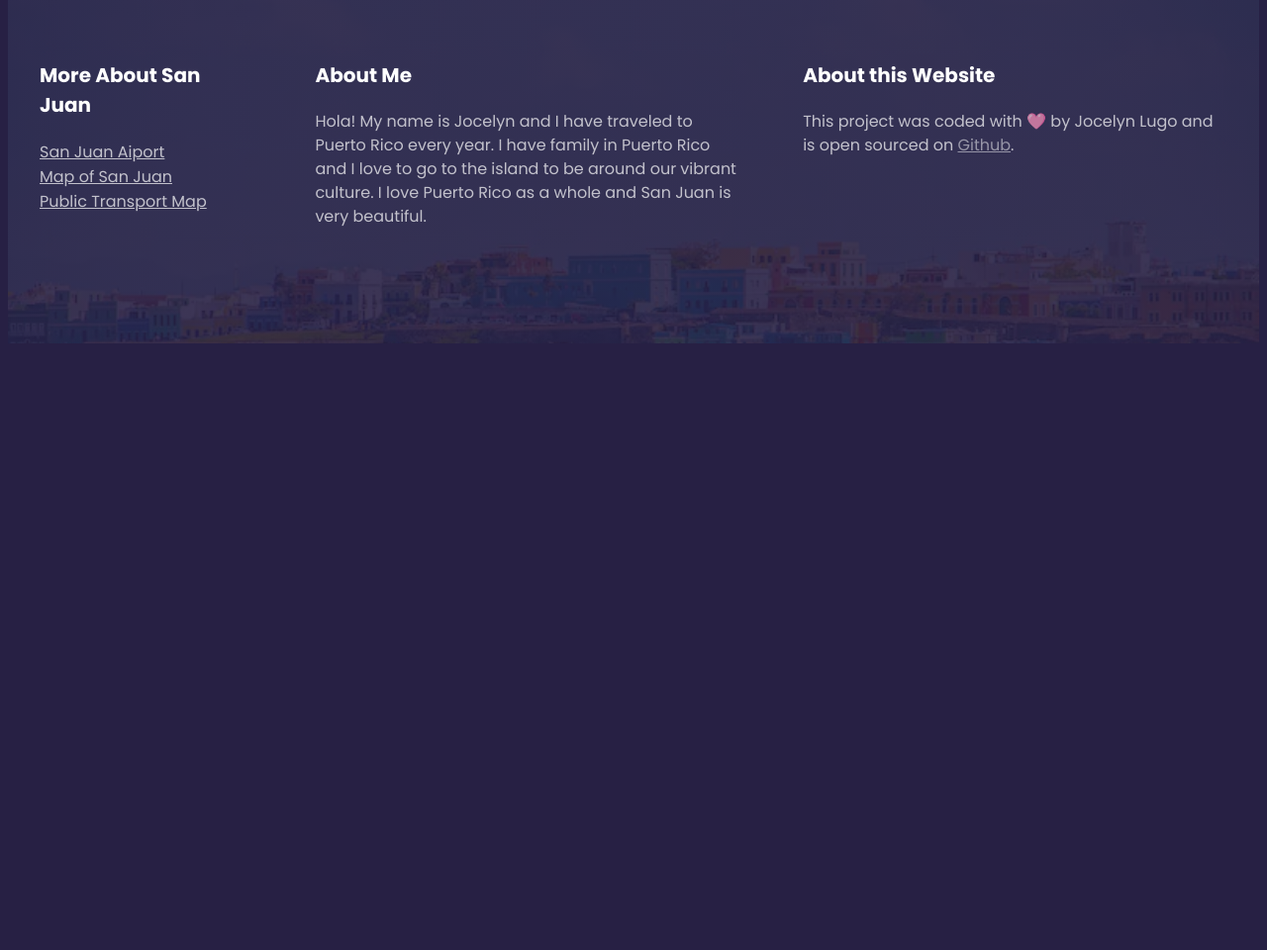
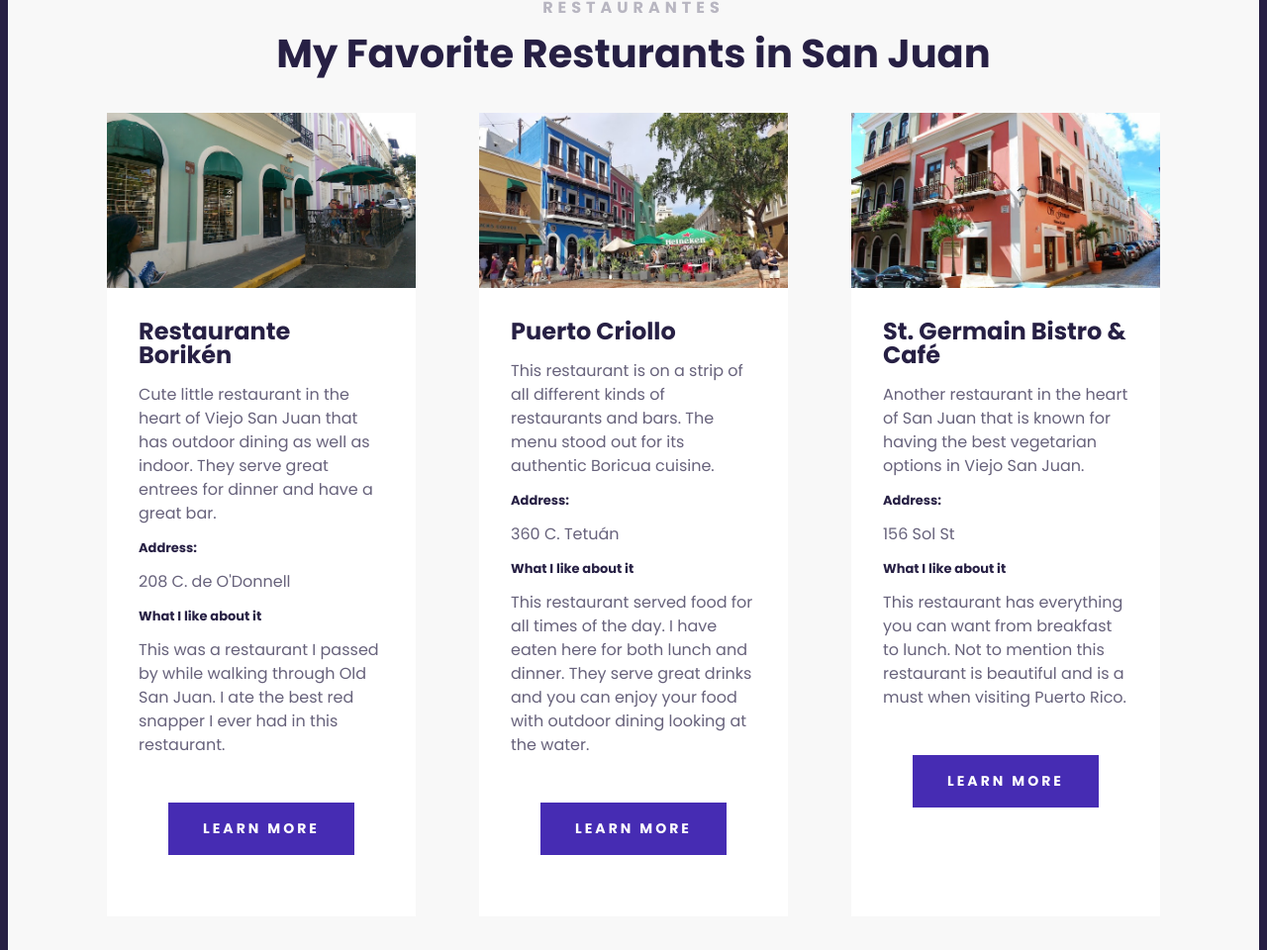
Before and after one commit to jocelynlugo/prtravelproject, a plain HTML site: page index.html in a window 1280 px wide. Shown: the part 1580-2540 px from the top of the page at 99% size. Before the commit the page ends 1935 px from the top, so only its background shows below. Drawn offline with Linux system fonts and the light colour scheme; a web font is replaced by a local one.

Commit message:
added card layout

```diff
--- a/index.html
+++ b/index.html
@@ -21,7 +21,7 @@
         <a href="#more">Learn More</a>
       </header>
       <main>
-        <section class="grid grid-2-columns">
+        <section class="grid grid-2-columns primary">
           <div>
             <img
               src="images/viejo-san-juan.jpg"
@@ -44,6 +44,112 @@
               Caribbean and is the second oldest European-founded city in the
               Americas.
             </p>
+          </div>
+        </section>
+        <section class="secondary">
+          <h3 class="text-center">Restaurantes</h3>
+          <h2 class="text-center">My Favorite Resturants in San Juan</h2>
+
+          <div class="grid grid-3-card-columns">
+            <div class="card">
+              <div class="card-header">
+                <img
+                  src="images/boriken.jpg"
+                  alt="Boriken"
+                  class="img-responsive"
+                />
+              </div>
+              <div class="card-body">
+                <h4>Restaurante Borikén</h4>
+                <p>
+                  Cute little restaurant in the heart of Viejo San Juan that has
+                  outdoor dining as well as indoor. They serve great entrees for
+                  dinner and have a great bar.
+                </p>
+                <h5>Address:</h5>
+                <p>208 C. de O'Donnell</p>
+                <h5>What I like about it</h5>
+                <p>
+                  This was a restaurant I passed by while walking through Old
+                  San Juan. I ate the best red snapper I ever had in this
+                  restaurant.
+                </p>
+
+                <div class="card-footer">
+                  <a
+                    href="https://maps.app.goo.gl/e92n44svHYAu1EuQ8"
+                    target="_blank"
+                    class="btn"
+                    >Learn More</a
+                  >
+                </div>
+              </div>
+            </div>
+            <div class="card">
+              <div class="card-header">
+                <img
+                  src="images/puertocriollopr.jpg"
+                  alt="Puerto Criollo"
+                  class="img-responsive"
+                />
+              </div>
+              <div class="card-body">
+                <h4>Puerto Criollo</h4>
+                <p>
+                  This restaurant is on a strip of all different kinds of
+                  restaurants and bars. The menu stood out for its authentic
+                  Boricua cuisine.
+                </p>
+                <h5>Address:</h5>
+                <p>360 C. Tetuán</p>
+                <h5>What I like about it</h5>
+                <p>
+                  This restaurant served food for all times of the day. I have
+                  eaten here for both lunch and dinner. They serve great drinks
+                  and you can enjoy your food with outdoor dining looking at the
+                  water.
+                </p>
+
+                <div class="card-footer">
+                  <a
+                    href="https://maps.app.goo.gl/iVWyGkZkMR9gmY5S6"
+                    target="_blank"
+                    class="btn"
+                    >Learn More</a
+                  >
+                </div>
+              </div>
+            </div>
+            <div class="card">
+              <div class="card-header">
+                <img
+                  src="images/stgermaincafepr.jpg"
+                  alt="St. Germain Bistro & Café"
+                  class="img-responsive"
+                />
+              </div>
+              <div class="card-body">
+                <h4>St. Germain Bistro & Café</h4>
+                <p>
+                  Another restaurant in the heart of San Juan that is known for
+                  having the best vegetarian options in Viejo San Juan.
+                </p>
+                <h5>Address:</h5>
+                <p>156 Sol St</p>
+                <h5>What I like about it</h5>
+                <p>
+                  This restaurant has everything you can want from breakfast to
+                  lunch. Not to mention this restaurant is beautiful and is a
+                  must when visiting Puerto Rico.
+                </p>
+
+                <div class="card-footer">
+                  <a href="https://g.co/kgs/srfpzbC" target="_blank" class="btn"
+                    >Learn More</a
+                  >
+                </div>
+              </div>
+            </div>
           </div>
         </section>
       </main>
--- a/src/style.css
+++ b/src/style.css
@@ -8,6 +8,10 @@ body {
   margin: 0 auto;
 }
 
+.text-center {
+  text-align: center;
+}
+
 .grid {
   display: grid;
   grid-gap: 64px;
@@ -15,6 +19,7 @@ body {
 
 .img-responsive {
   max-width: 100%;
+  display: block;
 }
 
 .grid-2-columns {
@@ -25,10 +30,32 @@ body {
   grid-template-columns: 1fr 2fr 2fr;
 }
 
+.grid-3-card-columns {
+  grid-template-columns: 1fr 1fr 1fr;
+}
+
+.btn {
+  display: block;
+  color: white;
+  font-weight: 700;
+  font-size: 14px;
+  line-height: 1.5;
+  text-align: center;
+  letter-spacing: 3px;
+  text-transform: uppercase;
+  padding: 16px;
+  background-color: #462cb3;
+  text-decoration: none;
+}
+
 section {
-  max-width: 1200px;
+  max-width: 100%;
   margin: 0 auto;
-  padding: 100px 0;
+  padding: 100px;
+}
+
+section.secondary {
+  background-color: #f8f8f8;
 }
 
 header {
@@ -98,6 +125,35 @@ main h3 {
   text-transform: uppercase;
   color: #272044;
   opacity: 0.3;
+}
+
+.card {
+  background-color: white;
+  margin-top: 30px;
+}
+
+.card-body {
+  padding: 32px;
+}
+
+.card-footer {
+  padding: 30px;
+}
+
+main h4 {
+  font-weight: 700;
+  font-size: 24px;
+  line-height: 1;
+  color: #272044;
+  margin: 0;
+}
+
+main h5 {
+  font-weight: 700;
+  font-size: 13px;
+  line-height: 1;
+  color: #272044;
+  margin: 0;
 }
 
 main p {
```
Also changed, not shown: images/boriken.jpg (added), images/puertocriollopr.jpg (added), images/stgermaincafepr.jpg (added).
